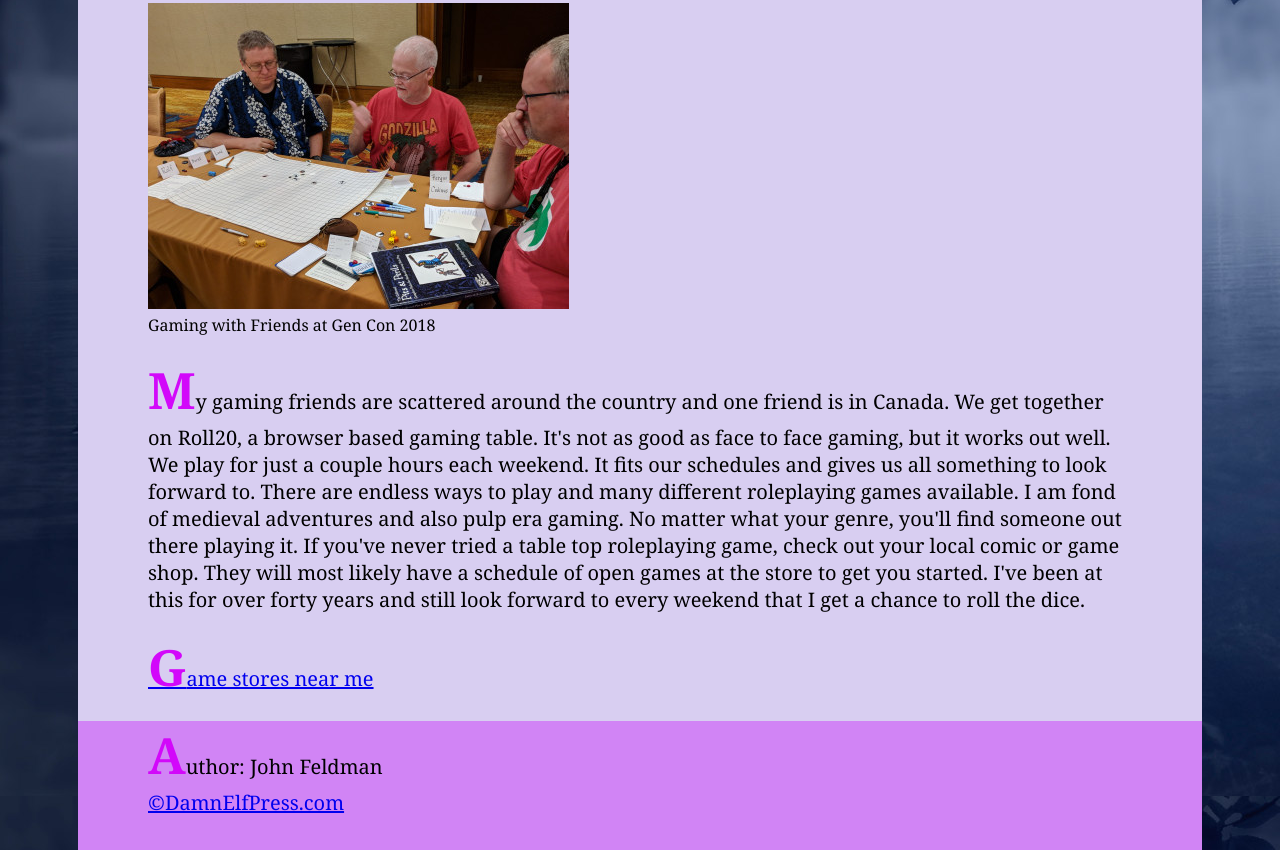
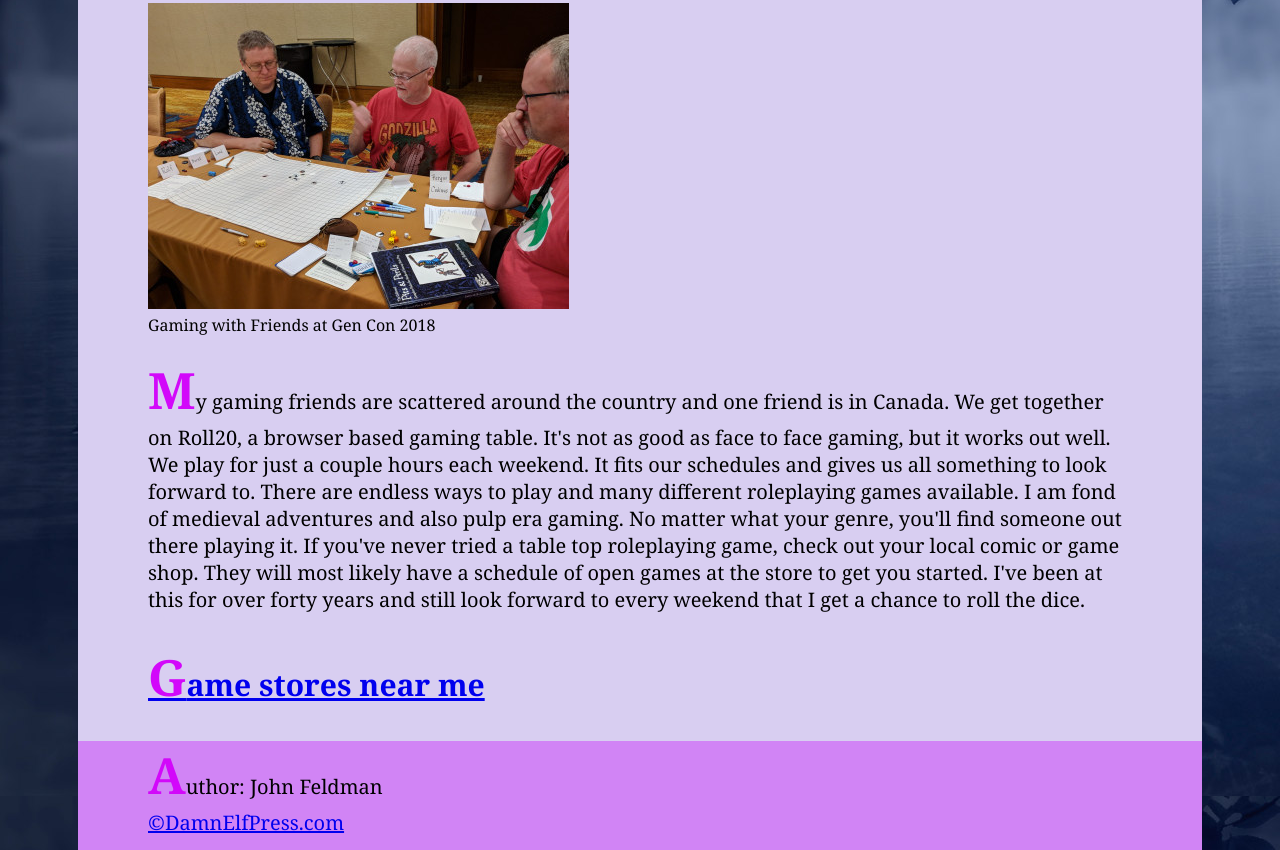
Before and after one commit to johnfeldmancode/html-me-something, a plain HTML site: page index.html in a window 1280 px wide. Shown: the part 1794-2644 px from the top of the page. Drawn offline with Linux system fonts and the light colour scheme; files whose address does not match are found by name.

Commit message:
made final changes

```diff
--- a/index.html
+++ b/index.html
@@ -48,12 +48,13 @@
                     most likely have a schedule of open games at the store to get you started. I've been at this for over forty years and still
                     look forward to every weekend that I get a chance to roll the dice.
                 </p>
-                <div>
-                    <p>
-                    <a href="https://www.google.com/search?q=find+a+game+store+near+me&oq=find+a+game+store+ne&aqs=chrome.0.0i457j69i57.5103j0j7&sourceid=chrome&ie=UTF-8">Game stores near me</a>
-                    </p>
-                </div>
+
             </article>
+            <div>
+                <p id="storefinder">
+                <a href="https://www.google.com/search?q=find+a+game+store+near+me&oq=find+a+game+store+ne&aqs=chrome.0.0i457j69i57.5103j0j7&sourceid=chrome&ie=UTF-8">Game stores near me</a>
+                </p>
+            </div>
     </main>
 
 <footer>
--- a/styles.css
+++ b/styles.css
@@ -9,6 +9,13 @@ body {
 .textbackground {
     background-color: rgb(216, 206, 241);
 }
+
+p::first-letter {
+      font-weight: bold;
+      color: rgb(210, 8, 250);
+      font-size: 50px;
+}
+
 
   h1 {
     color: rgb(170, 6, 247);
@@ -24,7 +31,7 @@ body {
   }
 
   h4 {
-    color: rgb(255, 0, 242);
+    color: rgb(111, 0, 255);
     margin-left: 70px;
     font-size: 20px;
 
@@ -51,8 +58,10 @@ body {
   }
 
 
-  p::first-letter {
+
+
+  #storefinder {
     font-weight: bold;
-    color: rgb(210, 8, 250);
-    font-size: 50px;
+    color: rgb(111, 0, 255);
+    font-size: 30px;
   }
```
